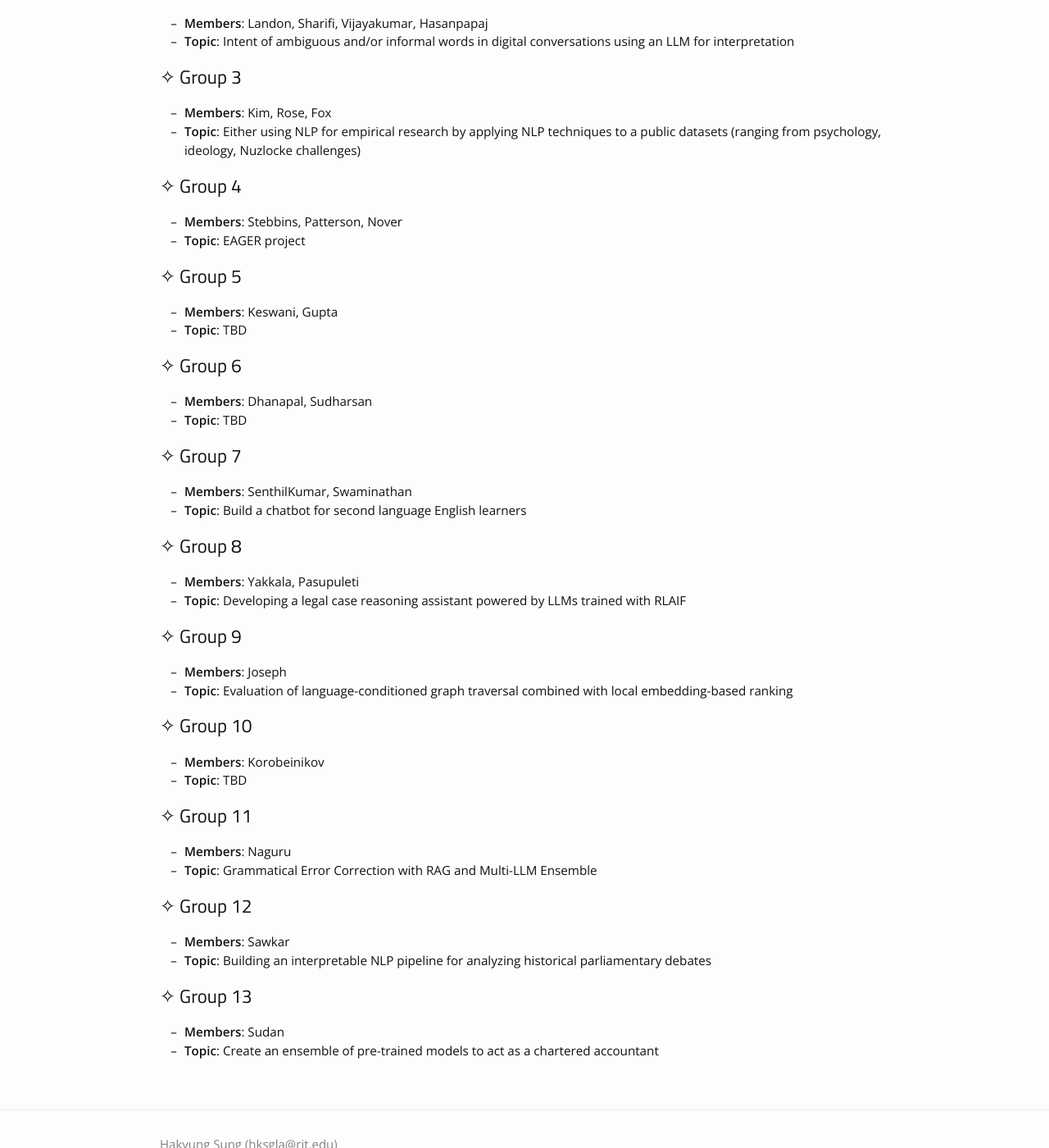
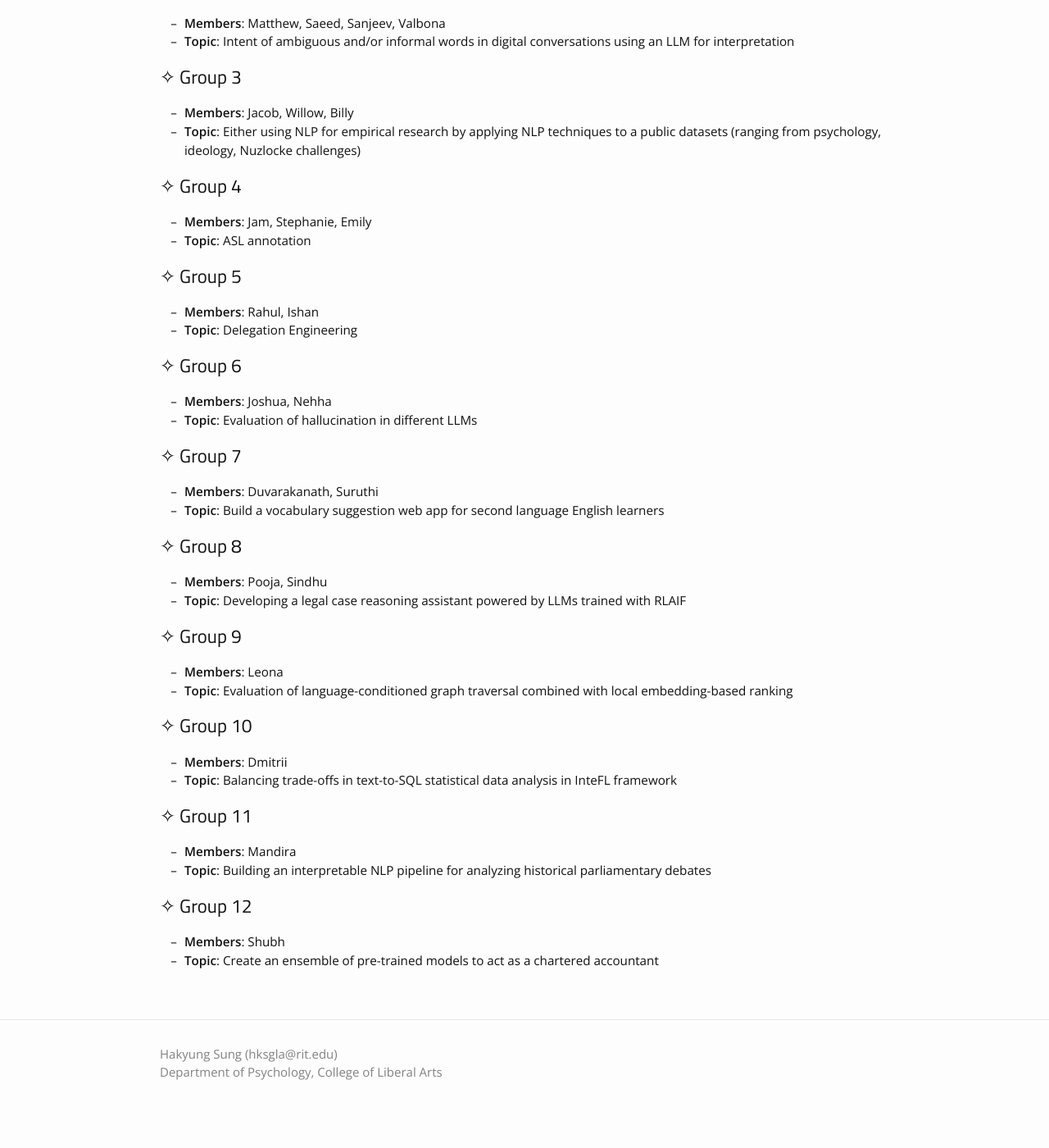
Before and after one commit to hksung/Spring26_PSYC681, a Jekyll site: the page built from project.md, in a window 1280 px wide and 1400 px high, scrolled down 675 px. Shown: the whole window at 82% size. Built offline with Jekyll 4.4.1, drawn with Linux system fonts in a browser that asks for light colours; nearby versions of some CDN libraries; after the commit the page ends 2054 px from its top, so only the background shows below that; some of the changed text lies outside the part shown.

Commit message:
project update

```diff
--- a/project.md
+++ b/project.md
@@ -20,56 +20,49 @@ This page provides an overview of the group projects.
 # Team members
 
 ## ✧ Group 1
-- **Members**: Dhall, Mattu, Lnu, Sehgal
-- **Topic**: Systematic evaluation of graph-based retrieval for legal case retrieval
+- **Members**: Adit, Karthik, Thejas, Shubh Sehgal, Arshad
+- **Topic**: Vocabulary difficulty prediction for English learners
 
 ## ✧ Group 2
-- **Members**: Landon, Sharifi, Vijayakumar, Hasanpapaj
-- **Topic**: Intent of ambiguous and/or informal words in digital conversations using an LLM for
-interpretation
+- **Members**: Matthew, Saeed, Sanjeev, Valbona
+- **Topic**: Intent of ambiguous and/or informal words in digital conversations using an LLM for interpretation
 
 ## ✧ Group 3
-- **Members**: Kim, Rose, Fox
-- **Topic**: Either using NLP for empirical research by applying NLP techniques to a public datasets
-(ranging from psychology, ideology, Nuzlocke challenges)
+- **Members**: Jacob, Willow, Billy
+- **Topic**: Either using NLP for empirical research by applying NLP techniques to a public datasets (ranging from psychology, ideology, Nuzlocke challenges)
 
 ## ✧ Group 4
-- **Members**: Stebbins, Patterson, Nover
-- **Topic**: EAGER project
+- **Members**: Jam, Stephanie, Emily
+- **Topic**: ASL annotation
 
 ## ✧ Group 5
-- **Members**: Keswani, Gupta
-- **Topic**: TBD
+- **Members**: Rahul, Ishan
+- **Topic**: Delegation Engineering
 
 ## ✧ Group 6
-- **Members**: Dhanapal, Sudharsan
-- **Topic**: TBD
+- **Members**: Joshua, Nehha
+- **Topic**: Evaluation of hallucination in different LLMs
 
 ## ✧ Group 7
-- **Members**: SenthilKumar, Swaminathan
-- **Topic**: Build a chatbot for second language English learners
+- **Members**: Duvarakanath, Suruthi
+- **Topic**: Build a vocabulary suggestion web app for second language English learners
 
 ## ✧ Group 8
-- **Members**: Yakkala, Pasupuleti
+- **Members**: Pooja, Sindhu
 - **Topic**: Developing a legal case reasoning assistant powered by LLMs trained with RLAIF
 
 ## ✧ Group 9
-- **Members**: Joseph
-- **Topic**: Evaluation of language-conditioned graph traversal combined with local
-embedding-based ranking
+- **Members**: Leona
+- **Topic**: Evaluation of language-conditioned graph traversal combined with local embedding-based ranking
 
 ## ✧ Group 10
-- **Members**: Korobeinikov
-- **Topic**: TBD
+- **Members**: Dmitrii
+- **Topic**: Balancing trade-offs in text-to-SQL statistical data analysis in InteFL framework
 
 ## ✧ Group 11
-- **Members**: Naguru
-- **Topic**: Grammatical Error Correction with RAG and Multi-LLM Ensemble
+- **Members**: Mandira
+- **Topic**: Building an interpretable NLP pipeline for analyzing historical parliamentary debates
 
 ## ✧ Group 12
-- **Members**: Sawkar
-- **Topic**: Building an interpretable NLP pipeline for analyzing historical parliamentary debates
-
-## ✧ Group 13
-- **Members**: Sudan
+- **Members**: Shubh
 - **Topic**: Create an ensemble of pre-trained models to act as a chartered accountant
```
Also changed, not shown: 1 other file.
